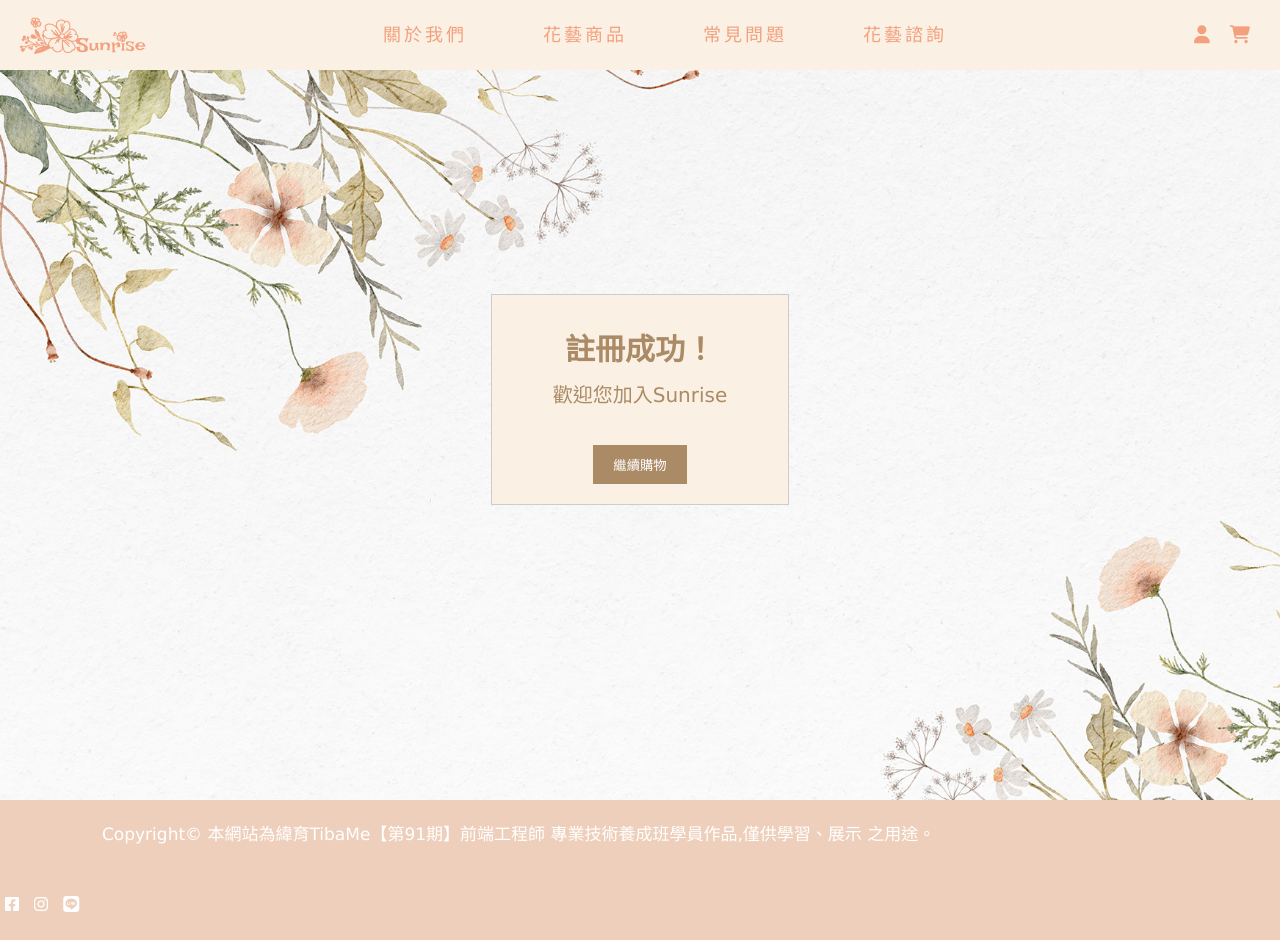
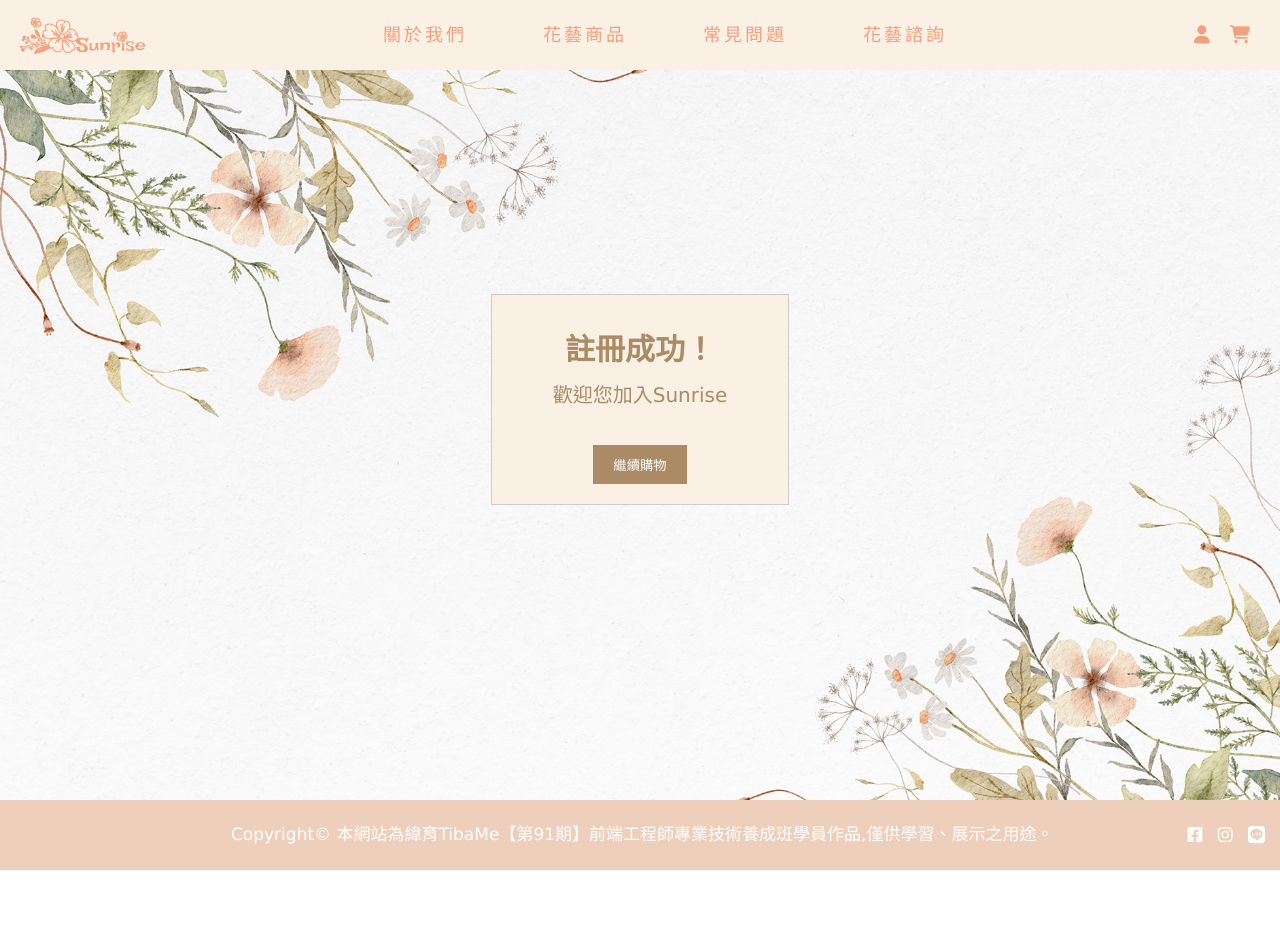
Before and after one commit to choco1010/myProject, a plain HTML site: page signsuccess.html in a window 1280 px wide. After the commit the page ends 870 px from the top, so only its background shows below. Drawn offline with Linux system fonts and the light colour scheme.

Commit message:
product小計補上、success的footer改

```diff
--- a/css/product.css
+++ b/css/product.css
@@ -212,6 +212,7 @@
     padding: 5px 20px;
     margin-right: 10px;
     text-decoration: none;
+    cursor: pointer;
 }
 
 .addToCartButton .fa-solid{
@@ -244,6 +245,7 @@
     padding: 5px 10px;
     text-decoration: none;
     font-weight: bold;
+    cursor: pointer;
 }
 
 .buyNowButton .fa-solid{
--- a/signsuccess.html
+++ b/signsuccess.html
@@ -85,16 +85,12 @@
 
         <footer>
             <div class="copyRight">
-                <p>
-                    Copyright© 本網站為緯育TibaMe【第91期】前端工程師
-                    專業技術養成班學員作品,僅供學習、展示
-                    之用途。
-                </p>
-            </div>
-            <div class="socialLink">
-                <a href="#"><i class="fa-brands fa-square-facebook"></i></a>
-                <a href="#"><i class="fa-brands fa-instagram"></i></a>
-                <a href="#"><i class="fa-brands fa-line"></i></a>
+                <span class="footerInfo">Copyright© 本網站為緯育TibaMe【第91期】前端工程師專業技術養成班學員作品,僅供學習、展示之用途。</span>
+                <span class="socialLink">
+                    <a href="#"><i class="fa-brands fa-square-facebook"></i></a>
+                    <a href="#"><i class="fa-brands fa-instagram"></i></a>
+                    <a href="#"><i class="fa-brands fa-line"></i></a>
+                </span>
             </div>
         </footer>
 
```
Also changed, not shown: payment-success.html (+6 -10 lines), product.html (+1 -1 lines).
